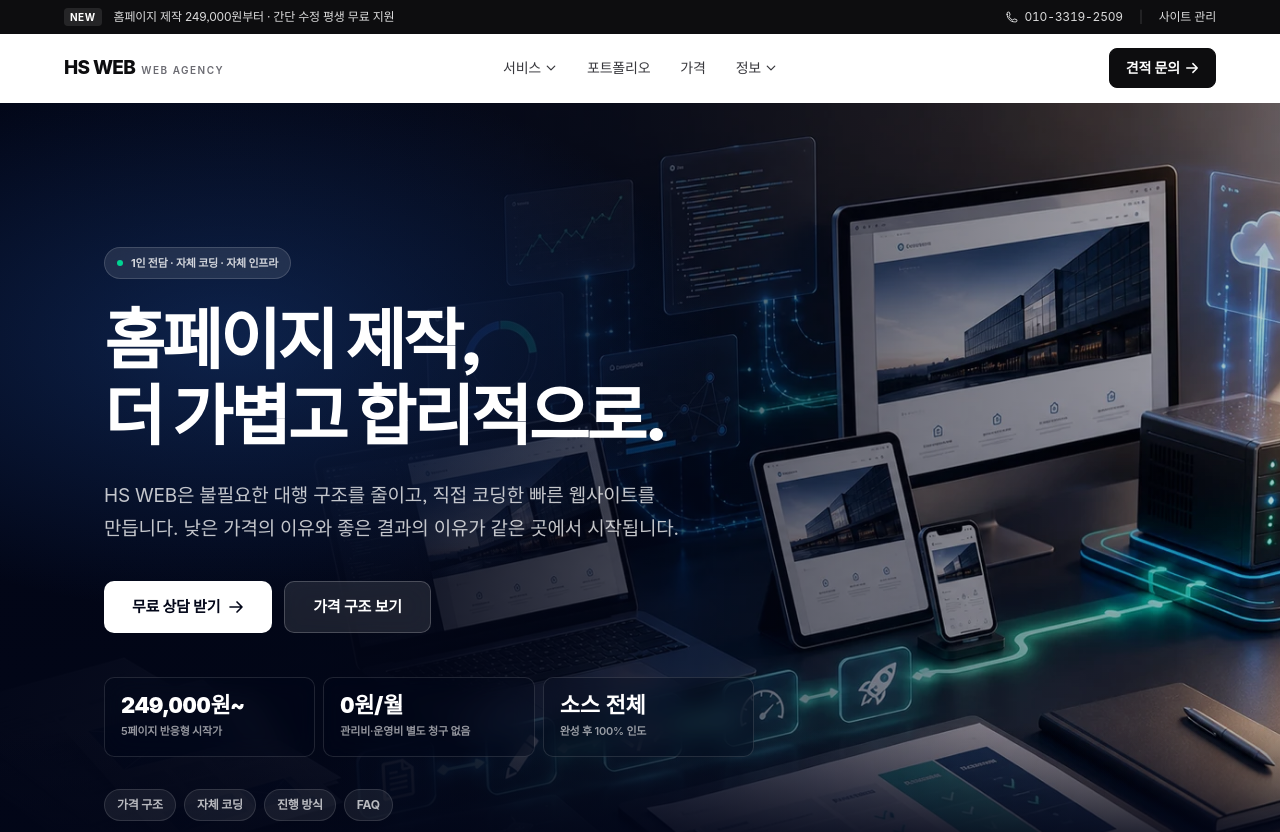
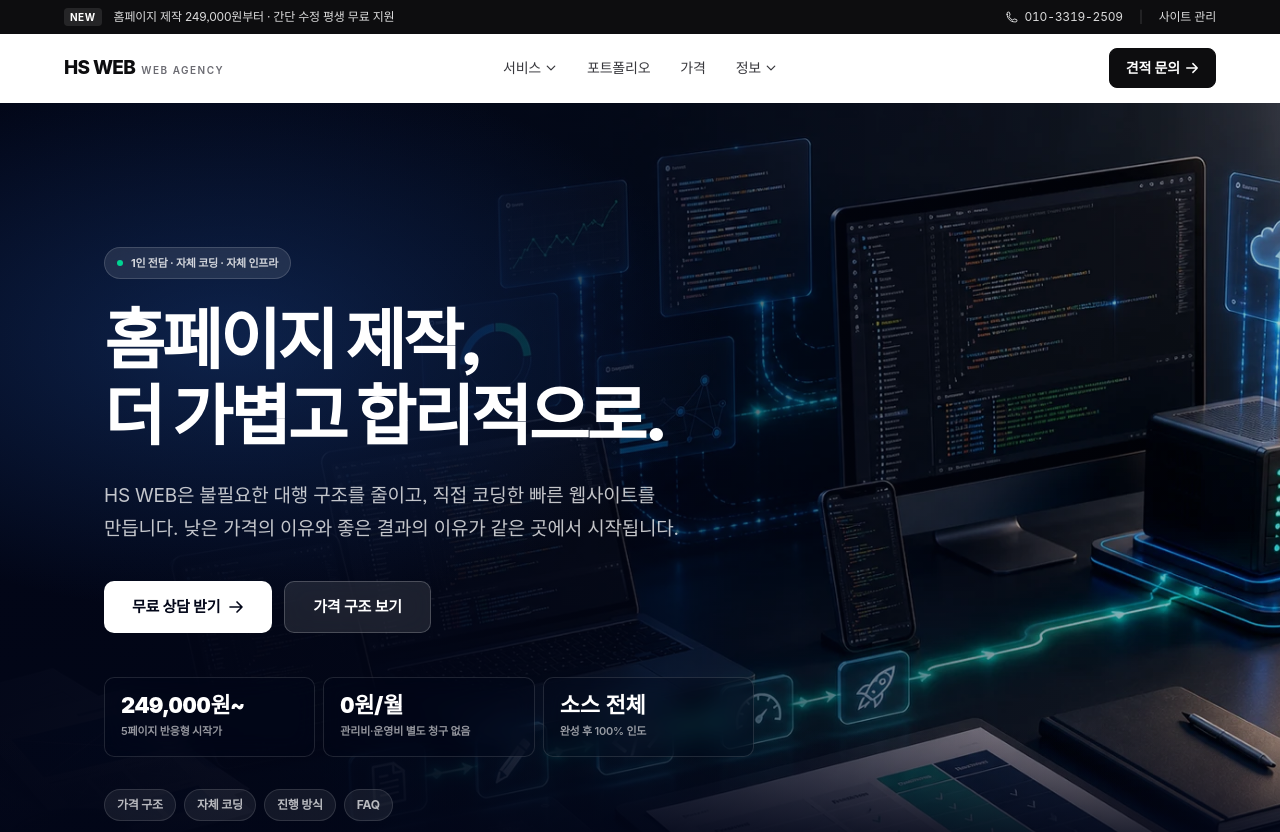
Before and after one commit to gustn0117/hs-web, a Next.js app: page /why-hs-web in a window 1280 px wide. Shown: the top 832 px of the page. Built offline with nearby package versions, Linux system fonts and the light colour scheme; a web font is replaced by a local one.

Commit message:
Update hero with dark code screens

```diff
--- a/src/app/why-hs-web/page.tsx
+++ b/src/app/why-hs-web/page.tsx
@@ -209,8 +209,8 @@ export default function WhyHsWebPage() {
       {/* HERO */}
       <section className="relative min-h-[760px] overflow-hidden bg-slate-950 text-white">
         <Image
-          src="/why-hs-web/hero-no-people.webp"
-          alt="사람 없이 반응형 웹사이트 화면, 코드 패널, 서버 인프라, 제작 흐름을 보여주는 HS WEB 히어로 이미지"
+          src="/why-hs-web/hero-code-screens.webp"
+          alt="사람 없이 검은 코드 화면이 표시된 모니터, 태블릿, 노트북과 서버 인프라를 보여주는 HS WEB 히어로 이미지"
           fill
           priority
           sizes="100vw"
```
Also changed, not shown: public/why-hs-web/hero-code-screens.webp (added).
